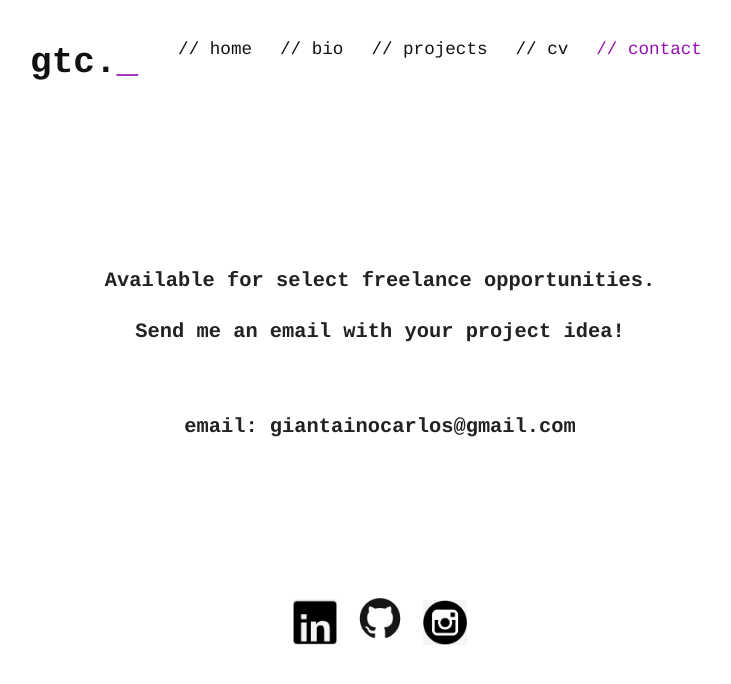
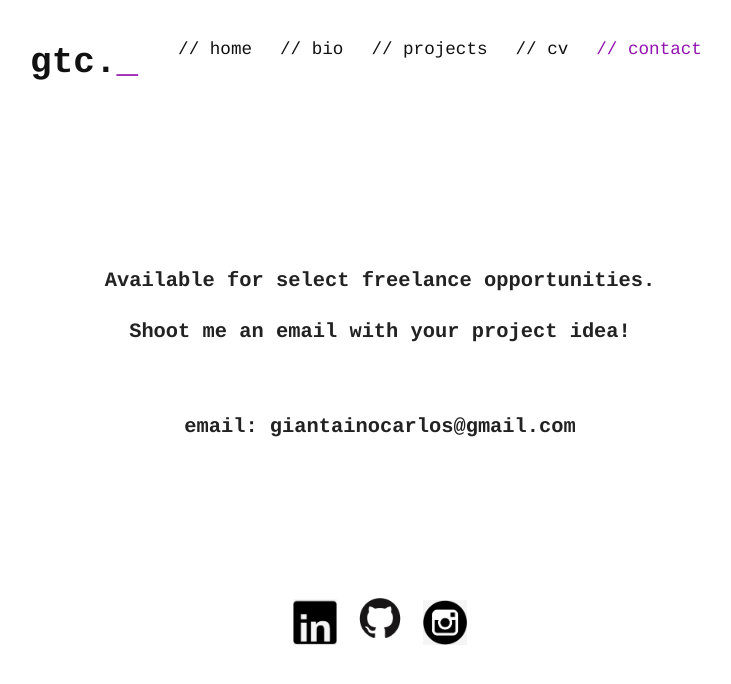
Before and after one commit to giantcarlos/dev-portfolio, a React (Create React App) app: page /#/contact in a window 1280 px wide. Shown: the top 684 px of the page, without its empty margins (260-991 px from the left). Built offline with nearby package versions, Linux system fonts and the light colour scheme.

Commit message:
edit contact information

```diff
--- a/src/Components/Contact.js
+++ b/src/Components/Contact.js
@@ -6,7 +6,7 @@ function Contact() {
     <div>
         <div className='contact-text'>
             <h3>Available for select freelance opportunities.</h3>
-            <h3>Send me an email with your project idea!</h3><br />
+            <h3>Shoot me an email with your project idea!</h3><br />
             <h3>email: giantainocarlos@gmail.com</h3>
         </div>
         <div className='icons'>
```
